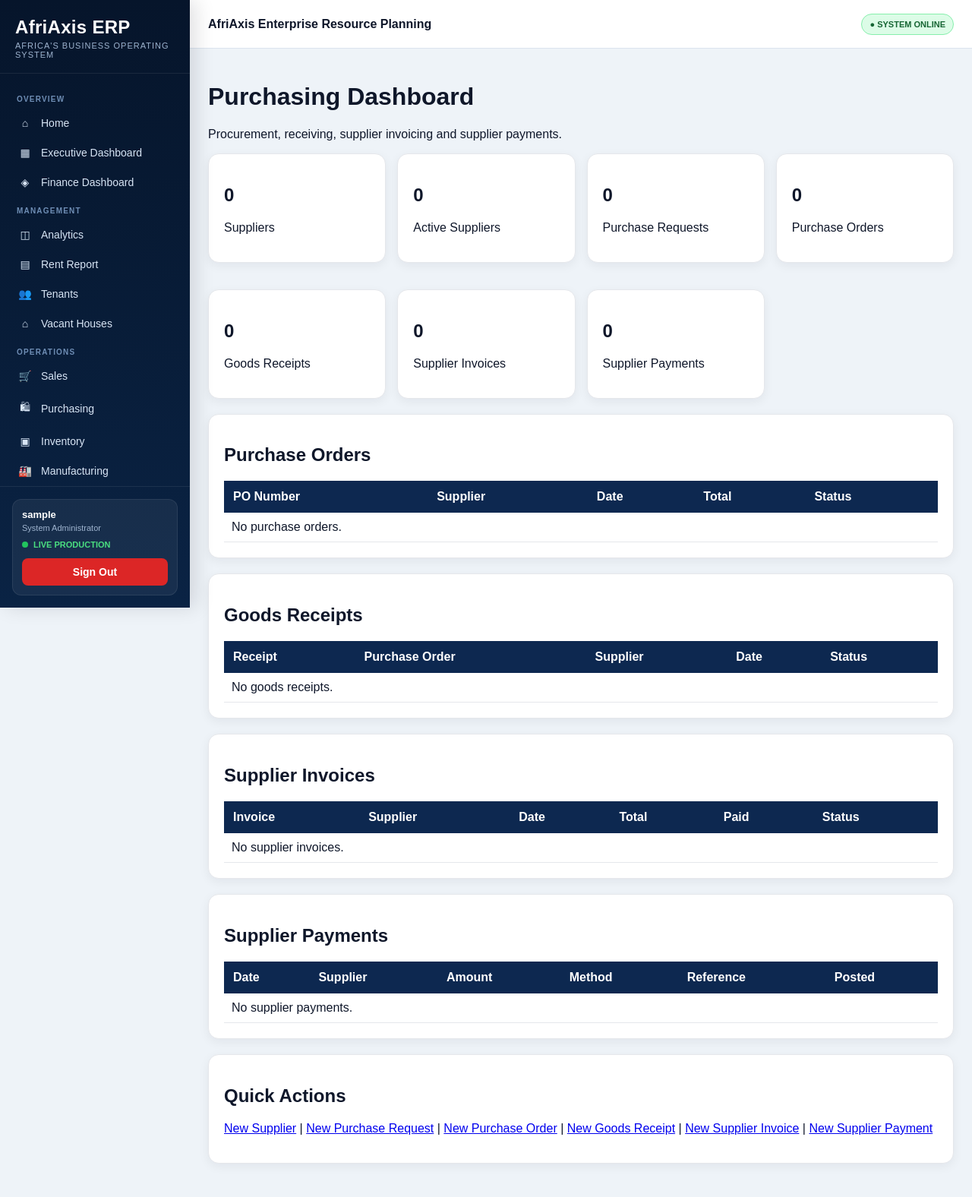
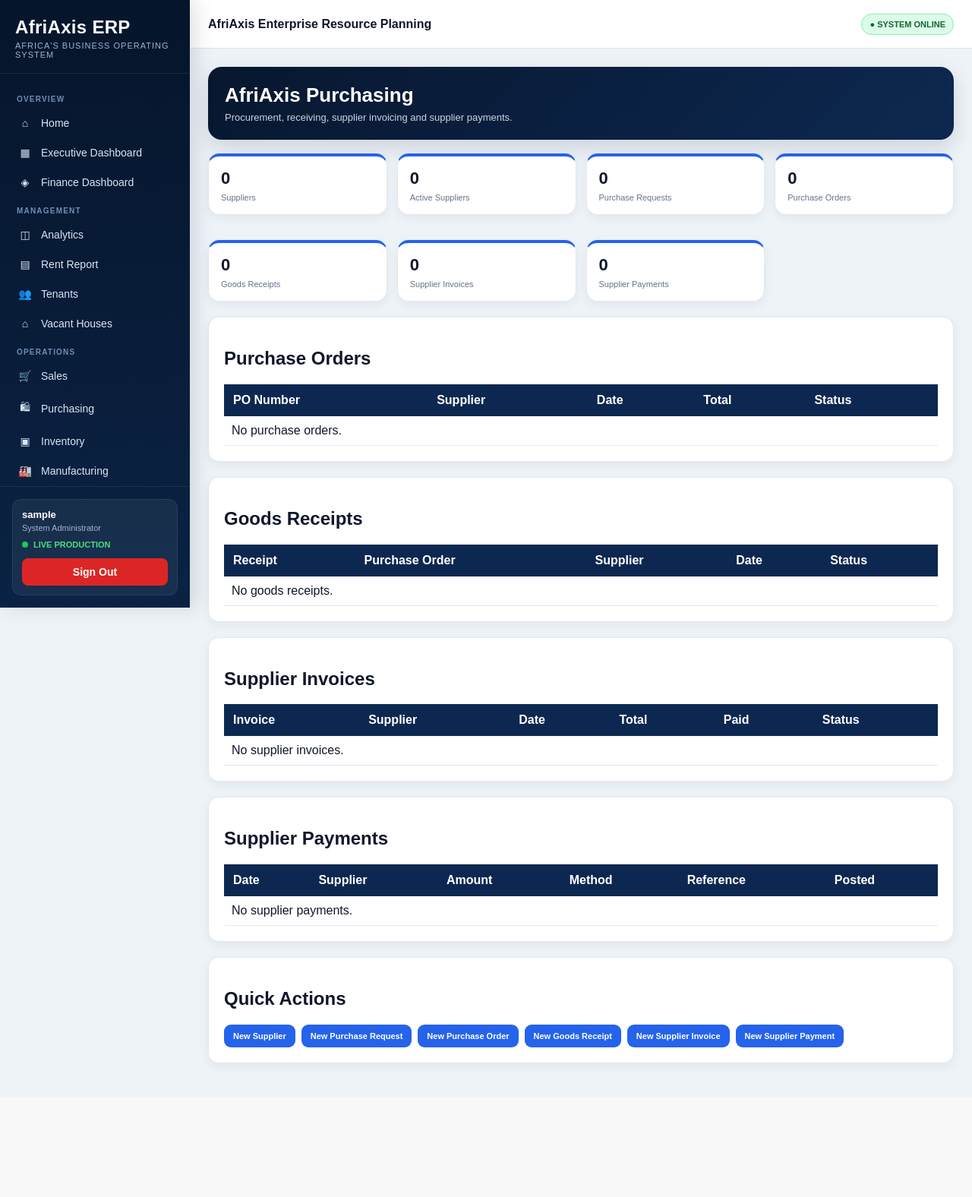
Before and after one commit to pascalnjosh/AfriAxis-Group, a Django app: page /purchasing/ in a window 1280 px wide. Shown: the whole page at 76% size. After the commit the page ends 1410 px from the top, so only its background shows below. Run offline with Django 5.2, Linux system fonts and the light colour scheme; the visitor is signed in with stand-in values (Sample User, id 1); data that the repository does not hold is empty.

Commit message:
Redesign purchasing dashboard for AfriAxis mobile app

```diff
--- a/templates/purchasing/dashboard.html
+++ b/templates/purchasing/dashboard.html
@@ -6,8 +6,168 @@
 
 {% block content %}
 
-<h1>Purchasing Dashboard</h1>
-<p>Procurement, receiving, supplier invoicing and supplier payments.</p>
+<style>
+
+/* ===== AFRIAXIS PURCHASING MOBILE V2 ===== */
+
+.purchasing-head{
+    background:linear-gradient(135deg,#07172f,#0d2850);
+    color:#fff;
+    padding:22px;
+    border-radius:18px;
+    margin-bottom:18px;
+    box-shadow:0 10px 28px rgba(7,23,47,.15);
+}
+
+.purchasing-head h1{
+    margin:0;
+    color:#fff;
+    font-size:26px;
+}
+
+.purchasing-head p{
+    margin:6px 0 0;
+    color:#cbd5e1;
+    font-size:13px;
+}
+
+.grid{
+    display:grid;
+    grid-template-columns:repeat(4,minmax(0,1fr));
+    gap:13px;
+}
+
+.grid .card{
+    border-top:4px solid #2563eb;
+    border-radius:15px;
+    padding:16px;
+}
+
+.grid .card h2{
+    margin:0;
+    font-size:22px;
+}
+
+.grid .card p{
+    margin:6px 0 0;
+    color:#64748b;
+    font-size:11px;
+}
+
+.purchase-table-wrap{
+    width:100%;
+    overflow-x:auto;
+    -webkit-overflow-scrolling:touch;
+}
+
+.purchase-table-wrap table{
+    width:100%;
+    min-width:680px;
+}
+
+.purchase-actions{
+    display:flex;
+    gap:8px;
+    flex-wrap:wrap;
+}
+
+.purchase-actions a{
+    display:inline-block;
+    padding:9px 12px;
+    border-radius:9px;
+    background:#2563eb;
+    color:#fff;
+    text-decoration:none;
+    font-size:11px;
+    font-weight:700;
+}
+
+@media(max-width:900px){
+    .grid{
+        grid-template-columns:repeat(2,minmax(0,1fr));
+    }
+}
+
+@media(max-width:700px){
+
+    .purchasing-head{
+        padding:16px;
+        border-radius:14px;
+        margin-bottom:13px;
+    }
+
+    .purchasing-head h1{
+        font-size:20px;
+    }
+
+    .purchasing-head p{
+        font-size:10px;
+    }
+
+    .grid{
+        grid-template-columns:repeat(2,minmax(0,1fr)) !important;
+        gap:9px !important;
+    }
+
+    .grid .card{
+        padding:12px !important;
+        min-height:92px;
+        border-radius:13px;
+    }
+
+    .grid .card h2{
+        font-size:17px;
+    }
+
+    .grid .card p{
+        font-size:9px;
+    }
+
+    .card{
+        border-radius:13px !important;
+    }
+
+    .card h2{
+        font-size:14px;
+    }
+
+    .purchase-table-wrap table{
+        min-width:650px;
+    }
+
+    .purchase-table-wrap th,
+    .purchase-table-wrap td{
+        padding:8px 9px !important;
+        font-size:10px !important;
+        white-space:nowrap;
+    }
+
+    .purchase-actions{
+        flex-wrap:nowrap;
+        overflow-x:auto;
+        scrollbar-width:none;
+        padding-bottom:5px;
+    }
+
+    .purchase-actions::-webkit-scrollbar{
+        display:none;
+    }
+
+    .purchase-actions a{
+        flex:0 0 auto;
+        white-space:nowrap;
+        font-size:10px;
+        padding:8px 10px;
+    }
+}
+
+</style>
+
+
+<div class="purchasing-head">
+    <h1>AfriAxis Purchasing</h1>
+    <p>Procurement, receiving, supplier invoicing and supplier payments.</p>
+</div>
 
 <div class="grid">
 
@@ -52,7 +212,7 @@
 <div class="card">
 <h2>Purchase Orders</h2>
 
-<table>
+<div class="purchase-table-wrap"><table>
     <tr>
         <th>PO Number</th>
         <th>Supplier</th>
@@ -74,14 +234,14 @@
         <td colspan="5">No purchase orders.</td>
     </tr>
     {% endfor %}
-</table>
+</table></div>
 </div>
 
 
 <div class="card">
 <h2>Goods Receipts</h2>
 
-<table>
+<div class="purchase-table-wrap"><table>
     <tr>
         <th>Receipt</th>
         <th>Purchase Order</th>
@@ -103,14 +263,14 @@
         <td colspan="5">No goods receipts.</td>
     </tr>
     {% endfor %}
-</table>
+</table></div>
 </div>
 
 
 <div class="card">
 <h2>Supplier Invoices</h2>
 
-<table>
+<div class="purchase-table-wrap"><table>
     <tr>
         <th>Invoice</th>
         <th>Supplier</th>
@@ -134,14 +294,14 @@
         <td colspan="6">No supplier invoices.</td>
     </tr>
     {% endfor %}
-</table>
+</table></div>
 </div>
 
 
 <div class="card">
 <h2>Supplier Payments</h2>
 
-<table>
+<div class="purchase-table-wrap"><table>
     <tr>
         <th>Date</th>
         <th>Supplier</th>
@@ -171,21 +331,25 @@
         <td colspan="6">No supplier payments.</td>
     </tr>
     {% endfor %}
-</table>
+</table></div>
 </div>
 
 
 <div class="card">
 <h2>Quick Actions</h2>
 
-<p>
-    <a href="/admin/purchasing/supplier/add/">New Supplier</a> |
-    <a href="/admin/purchasing/purchaserequest/add/">New Purchase Request</a> |
-    <a href="/admin/purchasing/purchaseorder/add/">New Purchase Order</a> |
-    <a href="/admin/purchasing/goodsreceipt/add/">New Goods Receipt</a> |
-    <a href="/admin/purchasing/supplierinvoice/add/">New Supplier Invoice</a> |
+{% if request.user.is_superuser %}
+<div class="purchase-actions">
+    <a href="/admin/purchasing/supplier/add/">New Supplier</a>
+    <a href="/admin/purchasing/purchaserequest/add/">New Purchase Request</a>
+    <a href="/admin/purchasing/purchaseorder/add/">New Purchase Order</a>
+    <a href="/admin/purchasing/goodsreceipt/add/">New Goods Receipt</a>
+    <a href="/admin/purchasing/supplierinvoice/add/">New Supplier Invoice</a>
     <a href="/admin/purchasing/supplierpayment/add/">New Supplier Payment</a>
-</p>
+</div>
+{% else %}
+<p>Purchasing records are available according to your assigned operations role.</p>
+{% endif %}
 
 </div>
 
```
